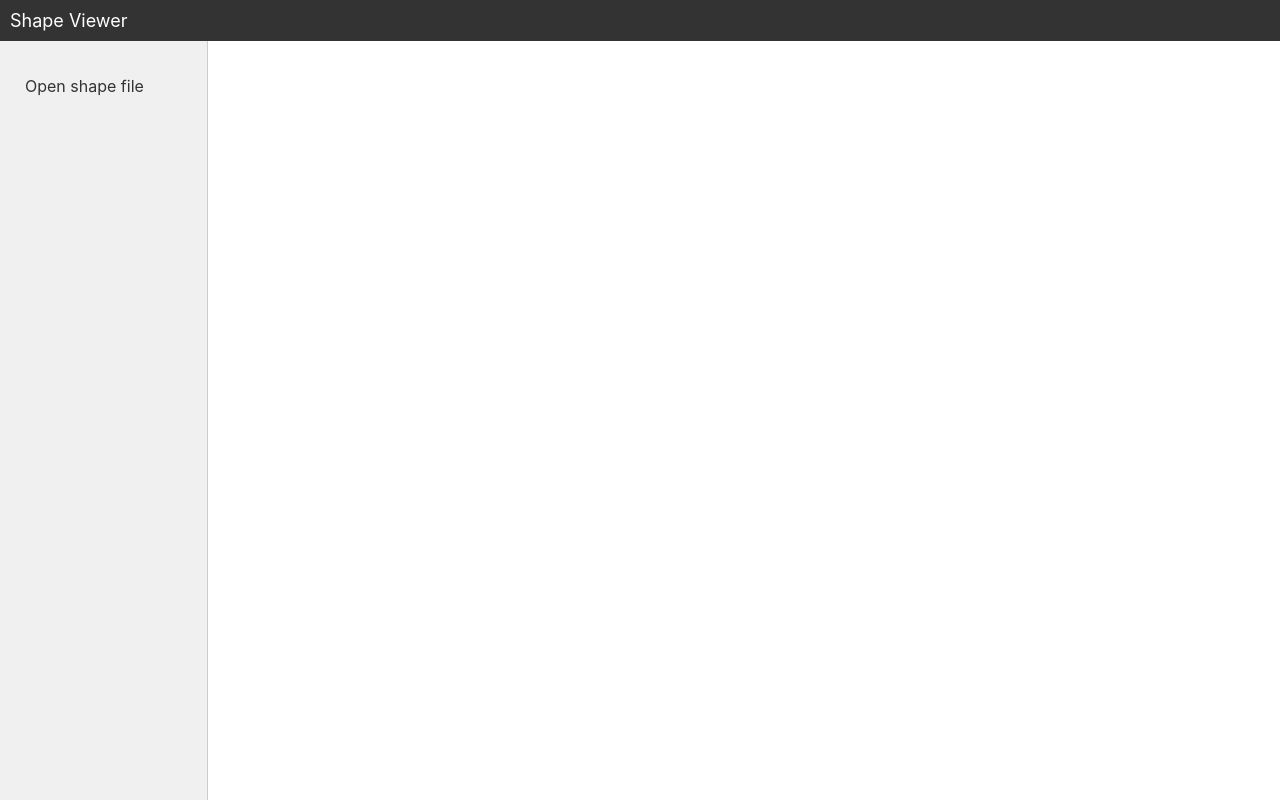
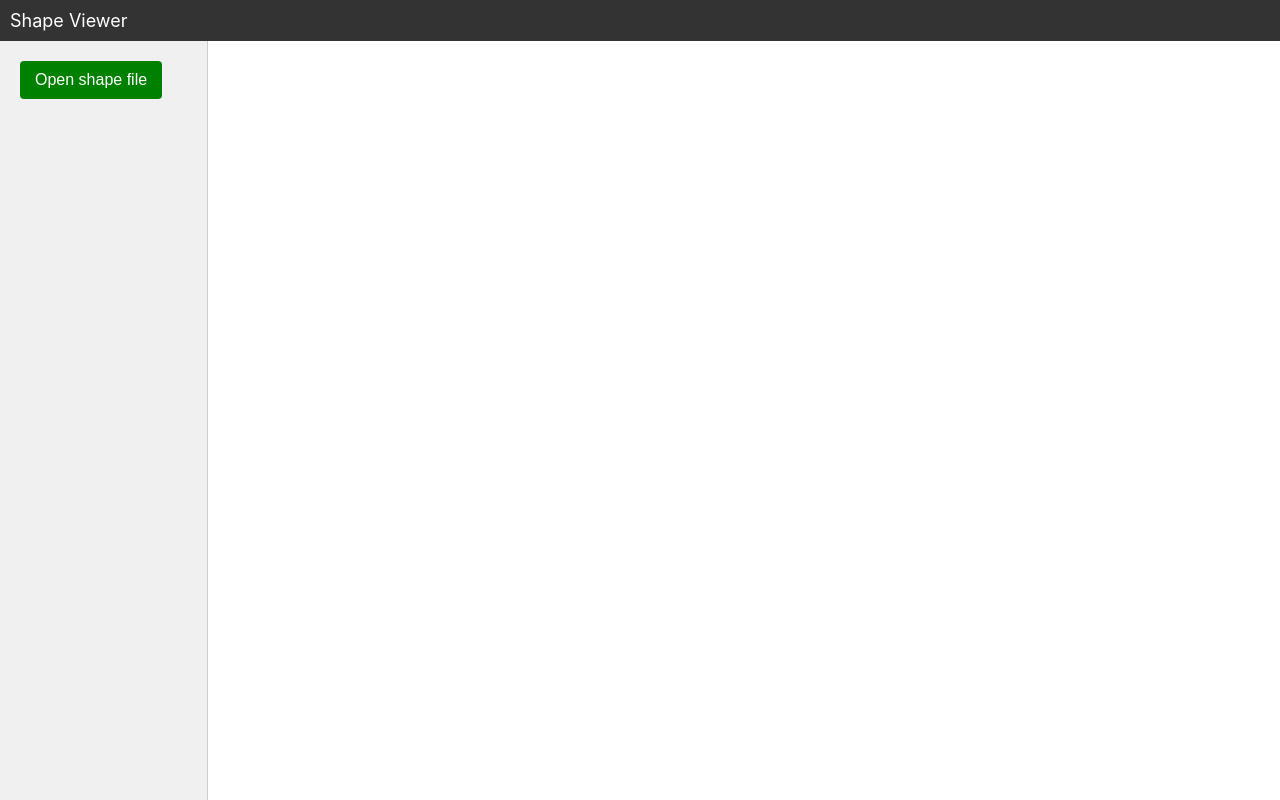
Before and after one commit to rajesh9442/ShapeViewer, a React (Create React App) app: page / in a window 1280 px wide. Built offline with nearby package versions, Linux system fonts and the light colour scheme.

Commit message:
Left menu button functionality

```diff
--- a/src/components/LeftMenu.js
+++ b/src/components/LeftMenu.js
@@ -37,7 +37,7 @@ const LeftMenu = ({ onFileOpen }) => {
 
     // Call onFileOpen for the first uploaded file automatically
     if (newFiles.length > 0) {
-      onFileOpen(newFiles[0].content);  // Automatically render the new file
+      onFileOpen(newFiles[0].content); // Automatically render the new file
       setActiveFileIndex(0); // Set the first file as active
     }
 
@@ -52,17 +52,31 @@ const LeftMenu = ({ onFileOpen }) => {
   return (
     <div style={menuStyle}>
       {/* Upload Button */}
-      <div style={menuItemStyle(false)}>
-        <label>
+      <div>
+        <input
+          id="file-input"
+          type="file"
+          multiple
+          accept=".txt,.shapefile"
+          onChange={handleFileChange}
+          style={{ display: "none" }} // Hide the input
+        />
+        <button
+          onClick={() => document.getElementById("file-input").click()} // Trigger input click
+          style={{
+            display: "inline-block",
+            padding: "10px 15px",
+            backgroundColor: "green", // Green background
+            color: "#fff", // White text
+            fontSize: "16px",
+            border: "none",
+            borderRadius: "4px",
+            cursor: "pointer",
+            textAlign: "center",
+          }}
+        >
           Open shape file
-          <input
-            type="file"
-            multiple // Allow multiple file uploads
-            accept=".txt,.shapefile"
-            onChange={handleFileChange}
-            style={{ display: "none" }}
-          />
-        </label>
+        </button>
       </div>
 
       {/* List of Uploaded Files */}
```
